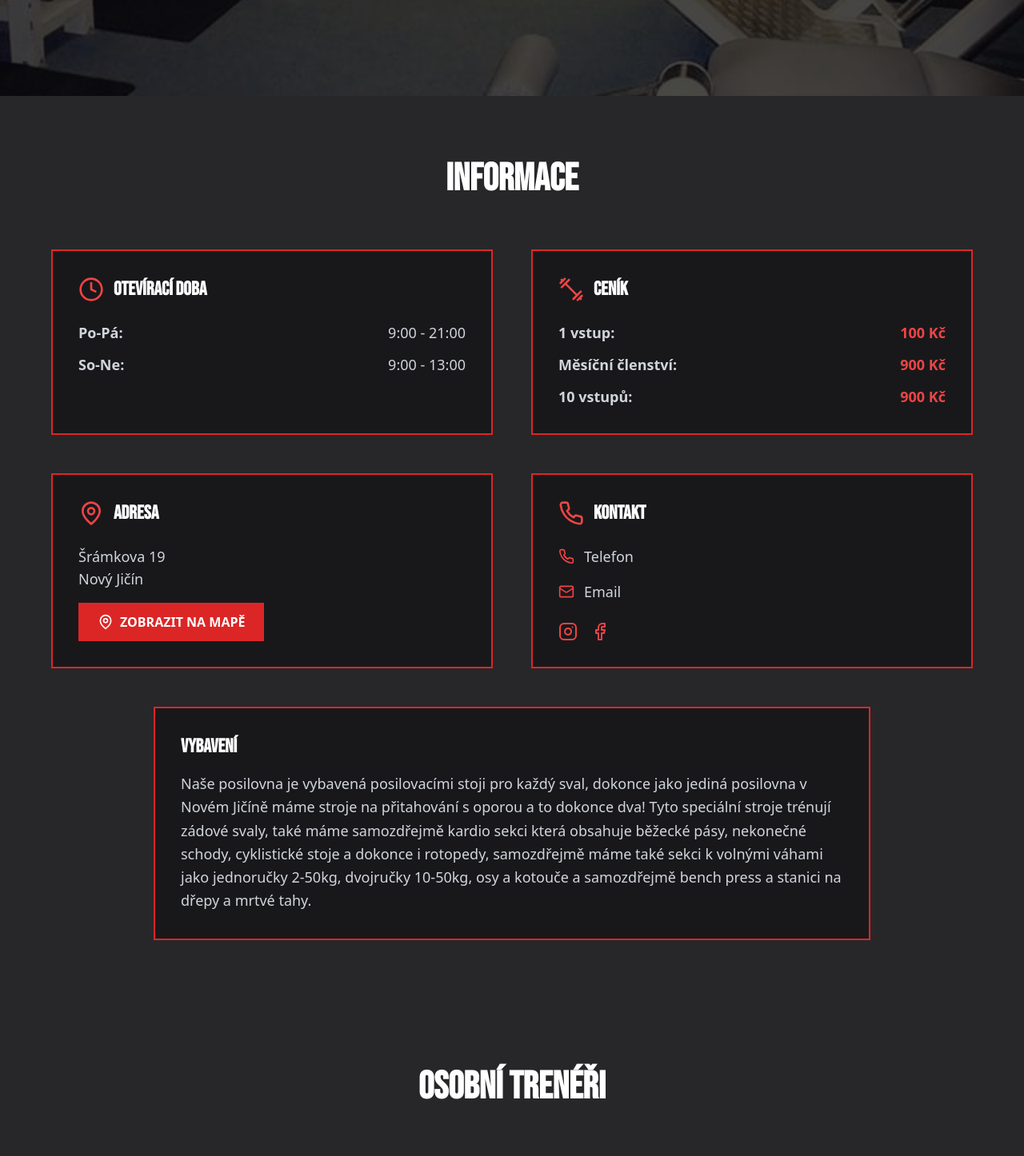
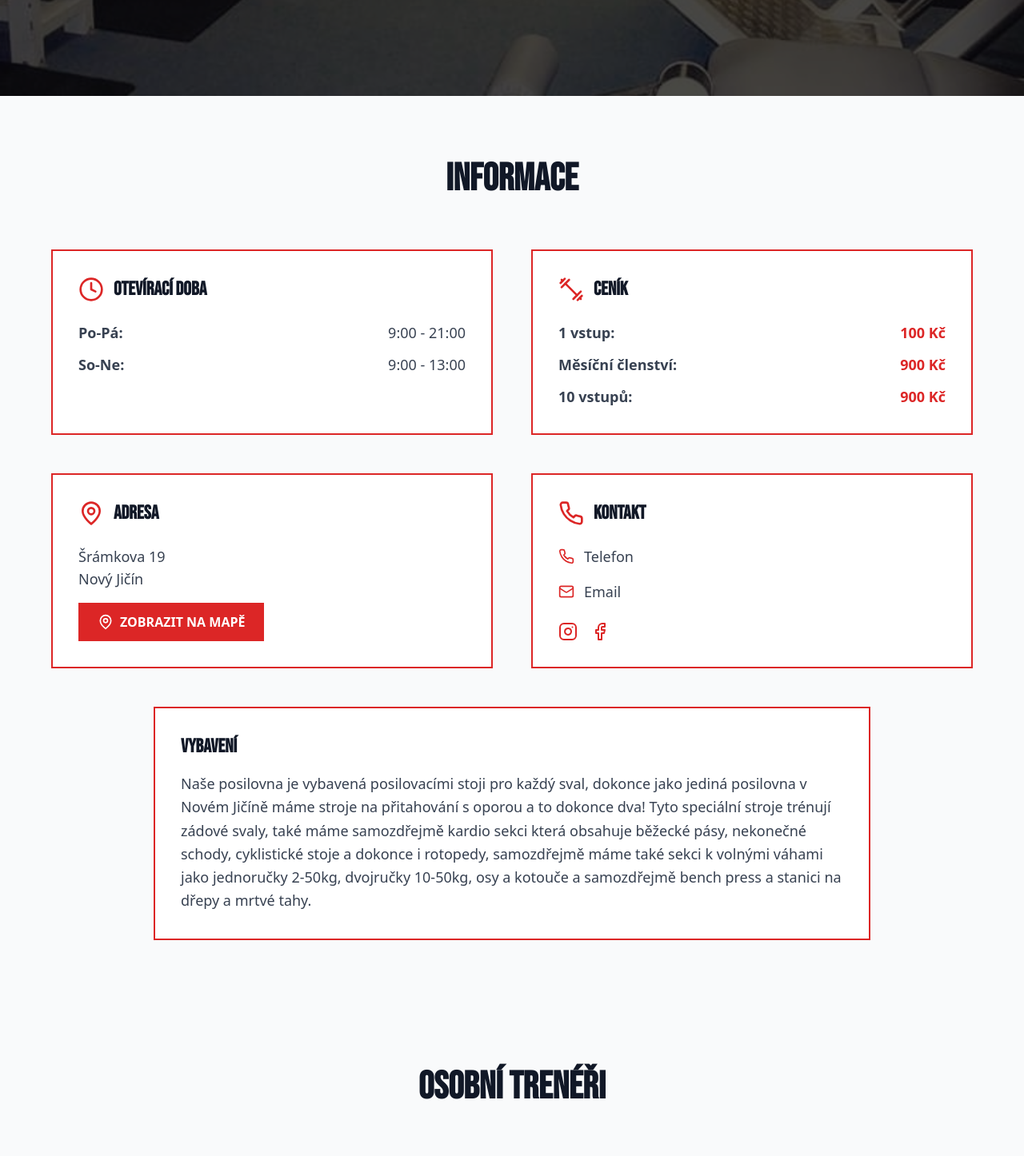
Before and after one commit to pepafittness-debug/gymluka, a React (Vite) app: page / in a window 1280 px wide. Shown: the part 680-2126 px from the top of the page at 80% size. Built offline with nearby package versions, Linux system fonts and the light colour scheme.

Commit message:
Updated App.tsx

```diff
--- a/src/App.tsx
+++ b/src/App.tsx
@@ -5,9 +5,9 @@ function App() {
   const [selectedImage, setSelectedImage] = useState<number | null>(null);
 
   return (
-    <div className="min-h-screen bg-zinc-900">
+    <div className="min-h-screen bg-white">
       {/* Header */}
-      <header className="fixed top-0 w-full z-50">
+      <header className="fixed top-0 w-full z-50 bg-white border-b-2 border-red-600">
         <div className="container mx-auto px-4 py-4 flex items-center justify-between">
           <div className="flex items-center gap-3">
             <img
@@ -16,10 +16,10 @@ function App() {
               className="h-20 w-auto"
             />
           </div>
-          <nav className="hidden md:flex gap-8 text-white font-semibold text-lg drop-shadow-lg">
-            <a href="#uvod" className="hover:text-red-500 transition">ÚVOD</a>
-            <a href="#info" className="hover:text-red-500 transition">INFORMACE</a>
-            <a href="#galerie" className="hover:text-red-500 transition">FOTKY</a>
+          <nav className="hidden md:flex gap-8 text-gray-900 font-semibold text-lg">
+            <a href="#uvod" className="hover:text-red-600 transition">ÚVOD</a>
+            <a href="#info" className="hover:text-red-600 transition">INFORMACE</a>
+            <a href="#galerie" className="hover:text-red-600 transition">FOTKY</a>
           </nav>
         </div>
       </header>
@@ -46,20 +46,20 @@ function App() {
       </section>
 
       {/* Info Section */}
-      <section id="info" className="py-20 bg-zinc-800">
+      <section id="info" className="py-20 bg-gray-50">
         <div className="container mx-auto px-4">
-          <h2 className="text-4xl md:text-5xl font-black text-white text-center mb-16 uppercase">
+          <h2 className="text-4xl md:text-5xl font-black text-gray-900 text-center mb-16 uppercase">
             Informace
           </h2>
 
           <div className="grid md:grid-cols-2 gap-12 max-w-6xl mx-auto">
             {/* Opening Hours */}
-            <div className="bg-zinc-900 p-8 border-2 border-red-600 transition-all duration-300 hover:border-red-400 hover:shadow-lg hover:shadow-red-600/30 hover:-translate-y-1">
+            <div className="bg-white p-8 border-2 border-red-600 transition-all duration-300 hover:border-red-400 hover:shadow-lg hover:shadow-red-600/30 hover:-translate-y-1">
               <div className="flex items-center gap-3 mb-6">
-                <Clock className="w-8 h-8 text-red-500" />
-                <h3 className="text-2xl font-bold text-white uppercase">Otevírací doba</h3>
+                <Clock className="w-8 h-8 text-red-600" />
+                <h3 className="text-2xl font-bold text-gray-900 uppercase">Otevírací doba</h3>
               </div>
-              <div className="space-y-3 text-gray-300 text-lg">
+              <div className="space-y-3 text-gray-700 text-lg">
                 <p className="flex justify-between">
                   <span className="font-semibold">Po-Pá:</span>
                   <span>9:00 - 21:00</span>
@@ -72,34 +72,34 @@ function App() {
             </div>
 
             {/* Pricing */}
-            <div className="bg-zinc-900 p-8 border-2 border-red-600 transition-all duration-300 hover:border-red-400 hover:shadow-lg hover:shadow-red-600/30 hover:-translate-y-1">
+            <div className="bg-white p-8 border-2 border-red-600 transition-all duration-300 hover:border-red-400 hover:shadow-lg hover:shadow-red-600/30 hover:-translate-y-1">
               <div className="flex items-center gap-3 mb-6">
-                <Dumbbell className="w-8 h-8 text-red-500" />
-                <h3 className="text-2xl font-bold text-white uppercase">Ceník</h3>
+                <Dumbbell className="w-8 h-8 text-red-600" />
+                <h3 className="text-2xl font-bold text-gray-900 uppercase">Ceník</h3>
               </div>
-              <div className="space-y-3 text-gray-300 text-lg">
+              <div className="space-y-3 text-gray-700 text-lg">
                 <p className="flex justify-between">
                   <span className="font-semibold">1 vstup:</span>
-                  <span className="text-red-500 font-bold">100 Kč</span>
+                  <span className="text-red-600 font-bold">100 Kč</span>
                 </p>
                 <p className="flex justify-between">
                   <span className="font-semibold">Měsíční členství:</span>
-                  <span className="text-red-500 font-bold">900 Kč</span>
+                  <span className="text-red-600 font-bold">900 Kč</span>
                 </p>
                 <p className="flex justify-between">
                   <span className="font-semibold">10 vstupů:</span>
-                  <span className="text-red-500 font-bold">900 Kč</span>
+                  <span className="text-red-600 font-bold">900 Kč</span>
                 </p>
               </div>
             </div>
 
             {/* Location */}
-            <div className="bg-zinc-900 p-8 border-2 border-red-600 transition-all duration-300 hover:border-red-400 hover:shadow-lg hover:shadow-red-600/30 hover:-translate-y-1">
+            <div className="bg-white p-8 border-2 border-red-600 transition-all duration-300 hover:border-red-400 hover:shadow-lg hover:shadow-red-600/30 hover:-translate-y-1">
               <div className="flex items-center gap-3 mb-6">
-                <MapPin className="w-8 h-8 text-red-500" />
-                <h3 className="text-2xl font-bold text-white uppercase">Adresa</h3>
+                <MapPin className="w-8 h-8 text-red-600" />
+                <h3 className="text-2xl font-bold text-gray-900 uppercase">Adresa</h3>
               </div>
-              <p className="text-gray-300 text-lg mb-4">
+              <p className="text-gray-700 text-lg mb-4">
                 Šrámkova 19<br />
                 Nový Jičín
               </p>
@@ -113,18 +113,18 @@ function App() {
             </div>
 
             {/* Contact */}
-            <div className="bg-zinc-900 p-8 border-2 border-red-600 transition-all duration-300 hover:border-red-400 hover:shadow-lg hover:shadow-red-600/30 hover:-translate-y-1">
+            <div className="bg-white p-8 border-2 border-red-600 transition-all duration-300 hover:border-red-400 hover:shadow-lg hover:shadow-red-600/30 hover:-translate-y-1">
               <div className="flex items-center gap-3 mb-6">
-                <Phone className="w-8 h-8 text-red-500" />
-                <h3 className="text-2xl font-bold text-white uppercase">Kontakt</h3>
+                <Phone className="w-8 h-8 text-red-600" />
+                <h3 className="text-2xl font-bold text-gray-900 uppercase">Kontakt</h3>
               </div>
-              <div className="space-y-4 text-gray-300 text-lg">
+              <div className="space-y-4 text-gray-700 text-lg">
                 <div className="flex items-center gap-3">
-                  <Phone className="w-5 h-5 text-red-500" />
+                  <Phone className="w-5 h-5 text-red-600" />
                   <span>Telefon</span>
                 </div>
                 <div className="flex items-center gap-3">
-                  <Mail className="w-5 h-5 text-red-500" />
+                  <Mail className="w-5 h-5 text-red-600" />
                   <span>Email</span>
                 </div>
                 <div className="flex items-center gap-4 pt-2">
@@ -132,7 +132,7 @@ function App() {
                     href="https://www.instagram.com/luka_fitness_club/"
                     target="_blank"
                     rel="noopener noreferrer"
-                    className="text-red-500 hover:text-red-400 transition-colors"
+                    className="text-red-600 hover:text-red-700 transition-colors"
                   >
                     <Instagram className="w-6 h-6" />
                   </a>
@@ -140,7 +140,7 @@ function App() {
                     href="https://www.facebook.com/lukafitnessclub/?locale=cs_CZ"
                     target="_blank"
                     rel="noopener noreferrer"
-                    className="text-red-500 hover:text-red-400 transition-colors"
+                    className="text-red-600 hover:text-red-700 transition-colors"
                   >
                     <Facebook className="w-6 h-6" />
                   </a>
@@ -150,9 +150,9 @@ function App() {
           </div>
 
           {/* Equipment Description */}
-          <div className="max-w-4xl mx-auto mt-12 bg-zinc-900 p-8 border-2 border-red-600 transition-all duration-300 hover:border-red-400 hover:shadow-lg hover:shadow-red-600/30 hover:-translate-y-1">
-            <h3 className="text-2xl font-bold text-white mb-4 uppercase">Vybavení</h3>
-            <p className="text-gray-300 text-lg leading-relaxed">
+          <div className="max-w-4xl mx-auto mt-12 bg-white p-8 border-2 border-red-600 transition-all duration-300 hover:border-red-400 hover:shadow-lg hover:shadow-red-600/30 hover:-translate-y-1">
+            <h3 className="text-2xl font-bold text-gray-900 mb-4 uppercase">Vybavení</h3>
+            <p className="text-gray-700 text-lg leading-relaxed">
               Naše posilovna je vybavená posilovacími stoji pro každý sval, dokonce jako jediná posilovna v Novém Jičíně máme stroje na přitahování s oporou a to dokonce dva! Tyto speciální stroje trénují zádové svaly, také máme samozdřejmě kardio sekci která obsahuje běžecké pásy, nekonečné schody, cyklistické stoje a dokonce i rotopedy, samozdřejmě máme také sekci k volnými váhami jako jednoručky 2-50kg, dvojručky 10-50kg, osy a kotouče a samozdřejmě bench press a stanici na dřepy a mrtvé tahy.
             </p>
           </div>
@@ -160,9 +160,9 @@ function App() {
       </section>
 
       {/* Personal Trainers Section */}
-      <section className="py-20 bg-zinc-800">
+      <section className="py-20 bg-gray-50">
         <div className="container mx-auto px-4">
-          <h2 className="text-4xl md:text-5xl font-black text-white text-center mb-16 uppercase">
+          <h2 className="text-4xl md:text-5xl font-black text-gray-900 text-center mb-16 uppercase">
             Osobní trenéři
           </h2>
 
@@ -198,38 +198,38 @@ function App() {
               </div>
             </div>
 
-            <div className="bg-zinc-900 p-8 border-2 border-red-600 transition-all duration-300 hover:border-red-400 hover:shadow-lg hover:shadow-red-600/30 hover:-translate-y-1 mb-8">
+            <div className="bg-white p-8 border-2 border-red-600 transition-all duration-300 hover:border-red-400 hover:shadow-lg hover:shadow-red-600/30 hover:-translate-y-1 mb-8">
               <div className="flex items-center gap-3 mb-6">
-                <Users className="w-8 h-8 text-red-500" />
-                <h3 className="text-2xl font-bold text-white uppercase">Profesionální tréninky</h3>
+                <Users className="w-8 h-8 text-red-600" />
+                <h3 className="text-2xl font-bold text-gray-900 uppercase">Profesionální tréninky</h3>
               </div>
-              <p className="text-gray-300 text-lg leading-relaxed mb-6">
+              <p className="text-gray-700 text-lg leading-relaxed mb-6">
                 Nabízíme individuální tréninky s profesionálními trenéry, kteří vám pomohou dosáhnout vašich fitness cílů. Naši trenéři mají bohaté zkušenosti a vytvoří vám tréninkový plán šitý na míru.
               </p>
               <div className="grid md:grid-cols-2 gap-8">
-                <div className="bg-zinc-800 p-6 border border-red-600/50">
-                  <h4 className="text-xl font-bold text-red-500 mb-3">Co nabízíme:</h4>
-                  <ul className="text-gray-300 space-y-2">
+                <div className="bg-gray-50 p-6 border border-red-600/50">
+                  <h4 className="text-xl font-bold text-red-600 mb-3">Co nabízíme:</h4>
+                  <ul className="text-gray-700 space-y-2">
                     <li>• Individuální tréninkové plány</li>
                     <li>• Výživové poradenství</li>
                     <li>• Technická korekce cviků</li>
                     <li>• Motivace a podpora</li>
                   </ul>
                 </div>
-                <div className="bg-zinc-800 p-6 border border-red-600/50">
-                  <h4 className="text-xl font-bold text-red-500 mb-3">Ceny za osobní trénink:</h4>
-                  <ul className="text-gray-300 space-y-2">
+                <div className="bg-gray-50 p-6 border border-red-600/50">
+                  <h4 className="text-xl font-bold text-red-600 mb-3">Ceny za osobní trénink:</h4>
+                  <ul className="text-gray-700 space-y-2">
                     <li className="flex justify-between">
                       <span>1 trénink:</span>
-                      <span className="text-red-500 font-bold">400 Kč</span>
+                      <span className="text-red-600 font-bold">400 Kč</span>
                     </li>
                     <li className="flex justify-between">
                       <span>5 tréninků:</span>
-                      <span className="text-red-500 font-bold">1800 Kč</span>
+                      <span className="text-red-600 font-bold">1800 Kč</span>
                     </li>
                     <li className="flex justify-between">
                       <span>10 tréninků:</span>
-                      <span className="text-red-500 font-bold">3500 Kč</span>
+                      <span className="text-red-600 font-bold">3500 Kč</span>
                     </li>
                   </ul>
                 </div>
@@ -240,28 +240,28 @@ function App() {
       </section>
 
       {/* Supplements Section */}
-      <section className="py-20 bg-zinc-800">
+      <section className="py-20 bg-gray-50">
         <div className="container mx-auto px-4">
-          <h2 className="text-4xl md:text-5xl font-black text-white text-center mb-16 uppercase">
+          <h2 className="text-4xl md:text-5xl font-black text-gray-900 text-center mb-16 uppercase">
             Doplňky stravy
           </h2>
 
           <div className="max-w-4xl mx-auto">
-            <div className="bg-zinc-900 p-8 border-2 border-red-600 transition-all duration-300 hover:border-red-400 hover:shadow-lg hover:shadow-red-600/30 hover:-translate-y-1">
+            <div className="bg-white p-8 border-2 border-red-600 transition-all duration-300 hover:border-red-400 hover:shadow-lg hover:shadow-red-600/30 hover:-translate-y-1">
               <div className="flex items-center gap-3 mb-6">
-                <Pill className="w-8 h-8 text-red-500" />
-                <h3 className="text-2xl font-bold text-white uppercase">Kvalitní doplňky stravy</h3>
+                <Pill className="w-8 h-8 text-red-600" />
+                <h3 className="text-2xl font-bold text-gray-900 uppercase">Kvalitní doplňky stravy</h3>
               </div>
-              <p className="text-gray-300 text-lg leading-relaxed mb-8">
+              <p className="text-gray-700 text-lg leading-relaxed mb-8">
                 V našem fitness studiu prodáváme pouze doplňky stravy nejvyšší kvality od renomovaných výrobců. Máme v nabídce širokou řadu produktů pro všechny vaše fitness a zdravotní potřeby.
               </p>
 
               <div className="grid md:grid-cols-2 gap-8">
-                <div className="bg-zinc-800 p-6 border border-red-600/50">
-                  <h4 className="text-xl font-bold text-red-500 mb-4">Produkty v nabídce:</h4>
-                  <ul className="text-gray-300 space-y-2">
+                <div className="bg-gray-50 p-6 border border-red-600/50">
+                  <h4 className="text-xl font-bold text-red-600 mb-4">Produkty v nabídce:</h4>
+                  <ul className="text-gray-700 space-y-2">
                     <li className="flex items-start gap-2">
-                      <span className="text-red-500 font-bold mt-1">•</span>
+                      <span className="text-red-600 font-bold mt-1">•</span>
                       <span>Proteiny a whey shake</span>
                     </li>
                     <li className="flex items-start gap-2">
@@ -278,11 +278,11 @@ function App() {
                     </li>
                   </ul>
                 </div>
-                <div className="bg-zinc-800 p-6 border border-red-600/50">
-                  <h4 className="text-xl font-bold text-red-500 mb-4">Proč si koupit u nás:</h4>
-                  <ul className="text-gray-300 space-y-2">
+                <div className="bg-gray-50 p-6 border border-red-600/50">
+                  <h4 className="text-xl font-bold text-red-600 mb-4">Proč si koupit u nás:</h4>
+                  <ul className="text-gray-700 space-y-2">
                     <li className="flex items-start gap-2">
-                      <span className="text-red-500 font-bold mt-1">•</span>
+                      <span className="text-red-600 font-bold mt-1">•</span>
                       <span>Ověřené a certifikované produkty</span>
                     </li>
                     <li className="flex items-start gap-2">
@@ -301,7 +301,7 @@ function App() {
                 </div>
               </div>
 
-              <p className="text-gray-300 text-lg mt-8 text-center font-semibold">
+              <p className="text-gray-700 text-lg mt-8 text-center font-semibold">
                 Navštivte nás a konzultujte si výběr doplňků se zkušeným personálem!
               </p>
             </div>
@@ -310,9 +310,9 @@ function App() {
       </section>
 
       {/* Gallery Section */}
-      <section id="galerie" className="py-20 bg-zinc-900">
+      <section id="galerie" className="py-20 bg-white">
         <div className="container mx-auto px-4">
-          <h2 className="text-4xl md:text-5xl font-black text-white text-center mb-16 uppercase">
+          <h2 className="text-4xl md:text-5xl font-black text-gray-900 text-center mb-16 uppercase">
             Fotky fitness vybavení a prostorů
           </h2>
           <div className="grid grid-cols-2 md:grid-cols-3 lg:grid-cols-5 gap-4 max-w-7xl mx-auto">
@@ -320,9 +320,9 @@ function App() {
               <button
                 key={i}
                 onClick={() => setSelectedImage(i)}
-                className="aspect-square bg-zinc-800 border-2 border-red-600 flex items-center justify-center hover:border-red-400 transition-all duration-300 hover:scale-105 cursor-pointer"
+                className="aspect-square bg-gray-100 border-2 border-red-600 flex items-center justify-center hover:border-red-700 transition-all duration-300 hover:scale-105 cursor-pointer"
               >
-                <span className="text-gray-600 text-sm">Fotka {i + 1}</span>
+                <span className="text-gray-500 text-sm">Fotka {i + 1}</span>
               </button>
             ))}
           </div>
@@ -336,13 +336,13 @@ function App() {
           onClick={() => setSelectedImage(null)}
         >
           <button
-            className="absolute top-4 right-4 text-white hover:text-red-500 transition"
+            className="absolute top-4 right-4 text-white hover:text-red-300 transition"
             onClick={() => setSelectedImage(null)}
           >
             <X className="w-10 h-10" />
           </button>
           <div className="relative max-w-5xl w-full">
-            <div className="aspect-square bg-zinc-800 border-4 border-red-600 flex items-center justify-center">
+            <div className="aspect-square bg-gray-100 border-4 border-red-600 flex items-center justify-center">
               <span className="text-gray-400 text-2xl">Fotka {selectedImage + 1}</span>
             </div>
           </div>
@@ -350,7 +350,7 @@ function App() {
       )}
 
       {/* Footer */}
-      <footer className="bg-black py-8 border-t border-red-600">
+      <footer className="bg-gray-900 py-8 border-t border-red-600">
         <div className="container mx-auto px-4 text-center">
           <p className="text-gray-400">© 2025 Lu-Ka Fitness Club. Nový Jičín.</p>
         </div>
```
